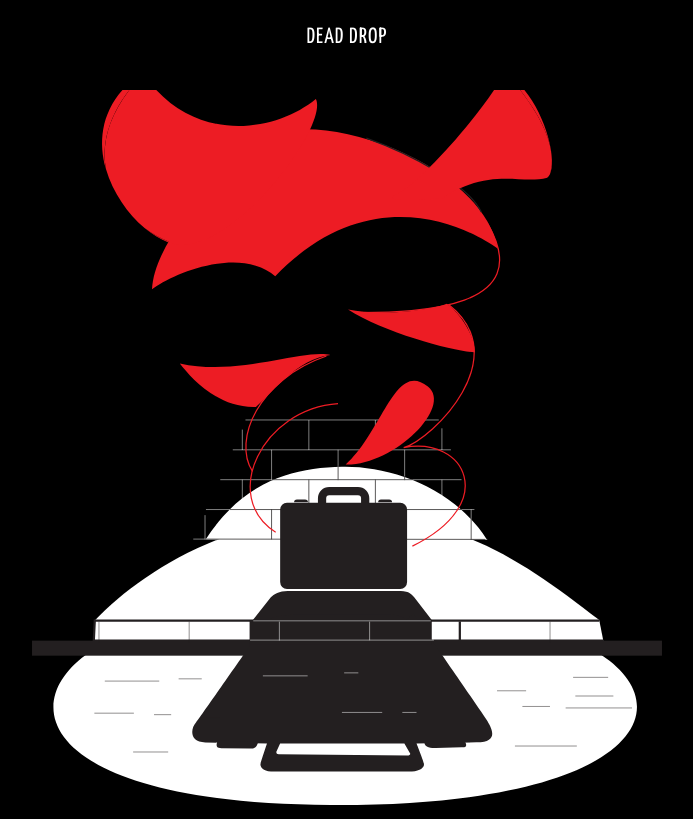
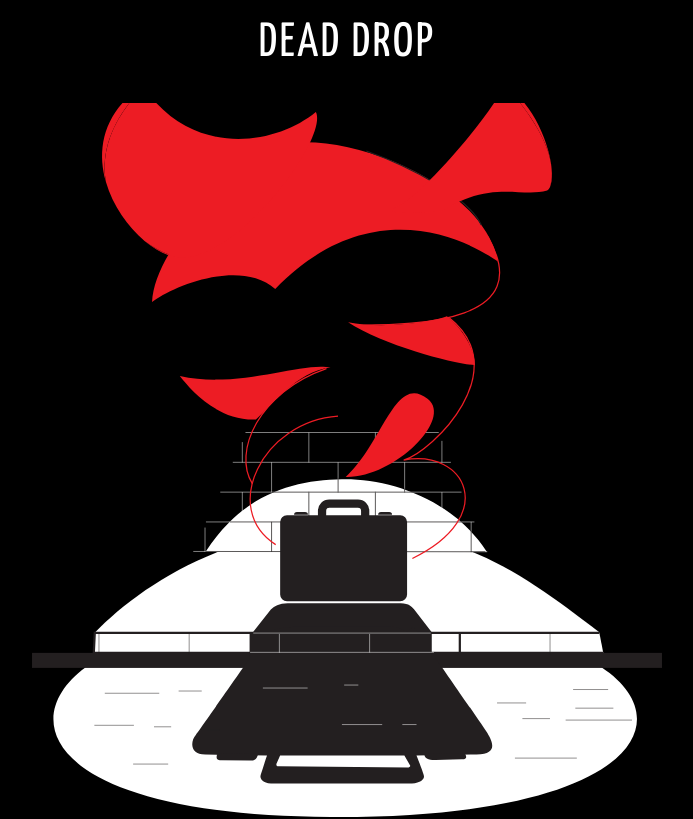
Before and after one commit to agpreynolds/DeadDrop, a React (Create React App) app: page / in a window 1280 px wide. Shown: the top 819 px of the page, without its empty margins (293-986 px from the left). Built offline with nearby package versions, Linux system fonts and the light colour scheme.

Commit message:
Add header styling

```diff
--- a/src/styles/App.css
+++ b/src/styles/App.css
@@ -56,6 +56,18 @@ h1, h2, h3, h4, h5, h6, th, label {
   font-family: "Yanone Kaffeesatz", "Raleway", "Helvetica Neue", Helvetica, Arial, sans-serif;
   text-transform: uppercase;
   letter-spacing: 0.05em; }
+
+h1, h2, h3 {
+  line-height: 1; }
+
+h1 {
+  font-size: 4.8rem; }
+
+h2 {
+  font-size: 3.2rem; }
+
+h3 {
+  font-size: 2.4rem; }
 
 strong, b {
   font-weight: 700; }
--- a/src/styles/base/_typography.scss
+++ b/src/styles/base/_typography.scss
@@ -46,6 +46,14 @@ h1,h2,h3,h4,h5,h6,th,label{
 	letter-spacing: 0.05em;
 }
 
+h1,h2,h3{
+	line-height: 1;
+}
+
+h1{ font-size: 4.8rem; }
+h2{ font-size: 3.2rem; }
+h3{ font-size: 2.4rem; }
+
 strong,b{
 	font-weight: $bold;
 }
```
